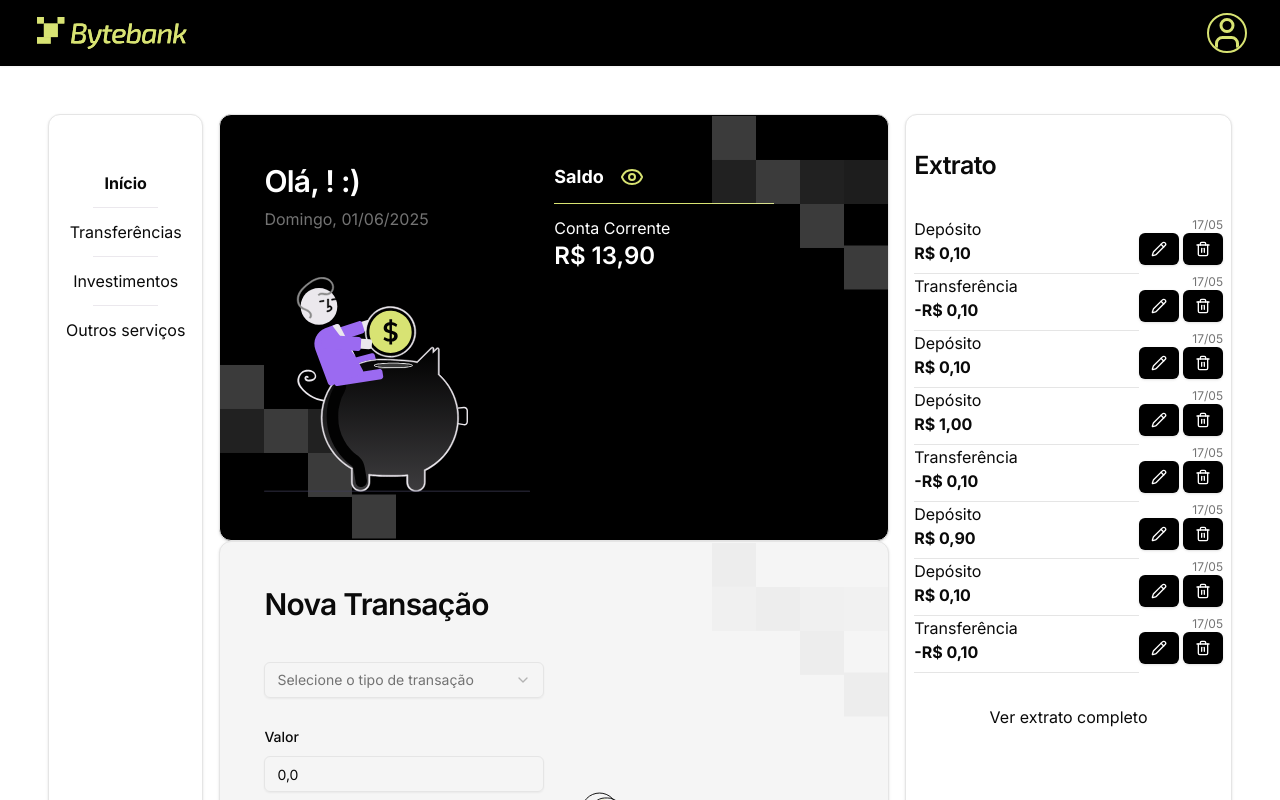
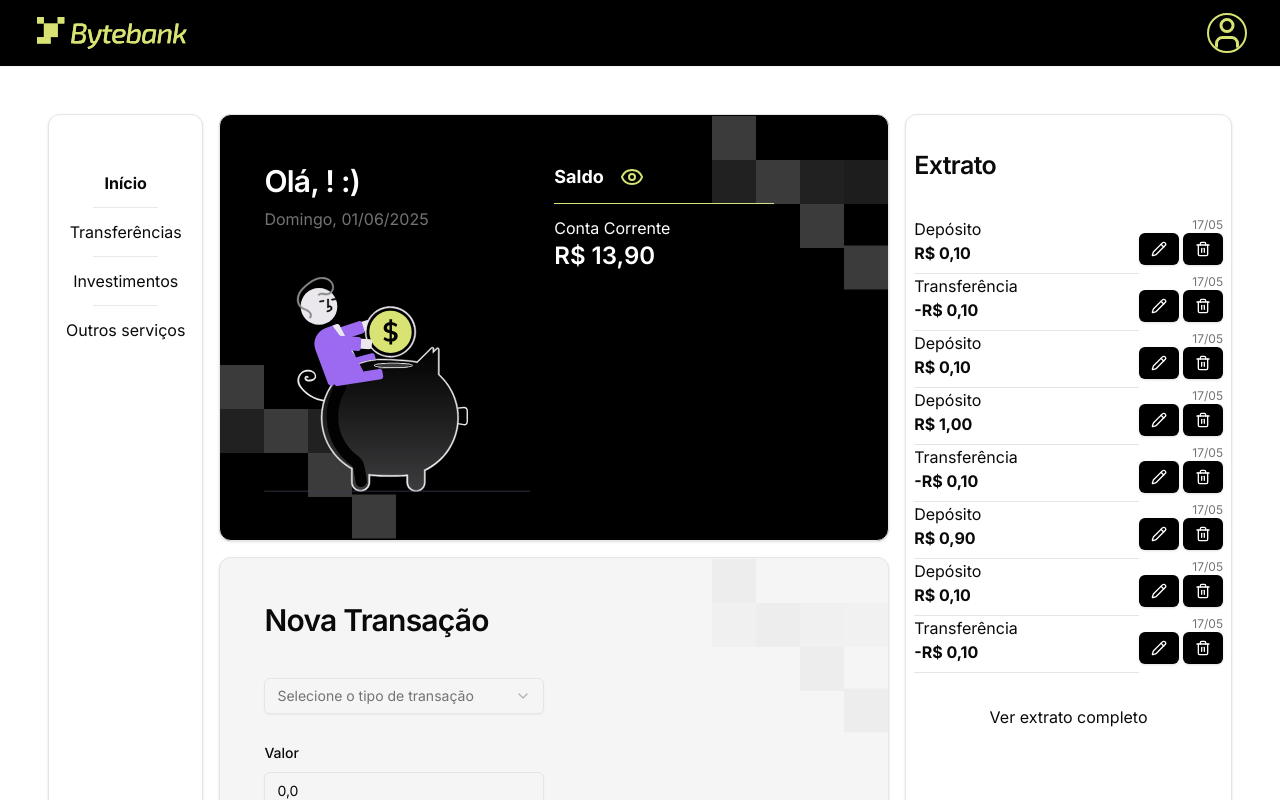
Before and after one commit to ViniBLK24/tech-challenge, a Next.js app: page /dashboard in a window 1280 px wide. Shown: the top 800 px of the page. Built offline with nearby package versions, Linux system fonts and the light colour scheme.

Commit message:
style:adjusting spacing

```diff
--- a/src/app/dashboard/page.tsx
+++ b/src/app/dashboard/page.tsx
@@ -35,6 +35,7 @@ export default function Dashboard() {
   }
 
   function handleAction(transaction: Transaction, isEditing: boolean) {
+    // This function is called when a transaction is selected for editing or deletion
     setIsEditing(isEditing);
     setTransaction(transaction);
   }
@@ -48,7 +49,7 @@ export default function Dashboard() {
             <TabletMenu />
             <SideMenu />
           </div>
-          <div className="flex flex-col gap- col-span-4">
+          <div className="flex flex-col gap-4 col-span-4">
             <WelcomeCard balance={totalBalance} />
             <TransactionActions
               onComplete={handleDataFromChild}
```
